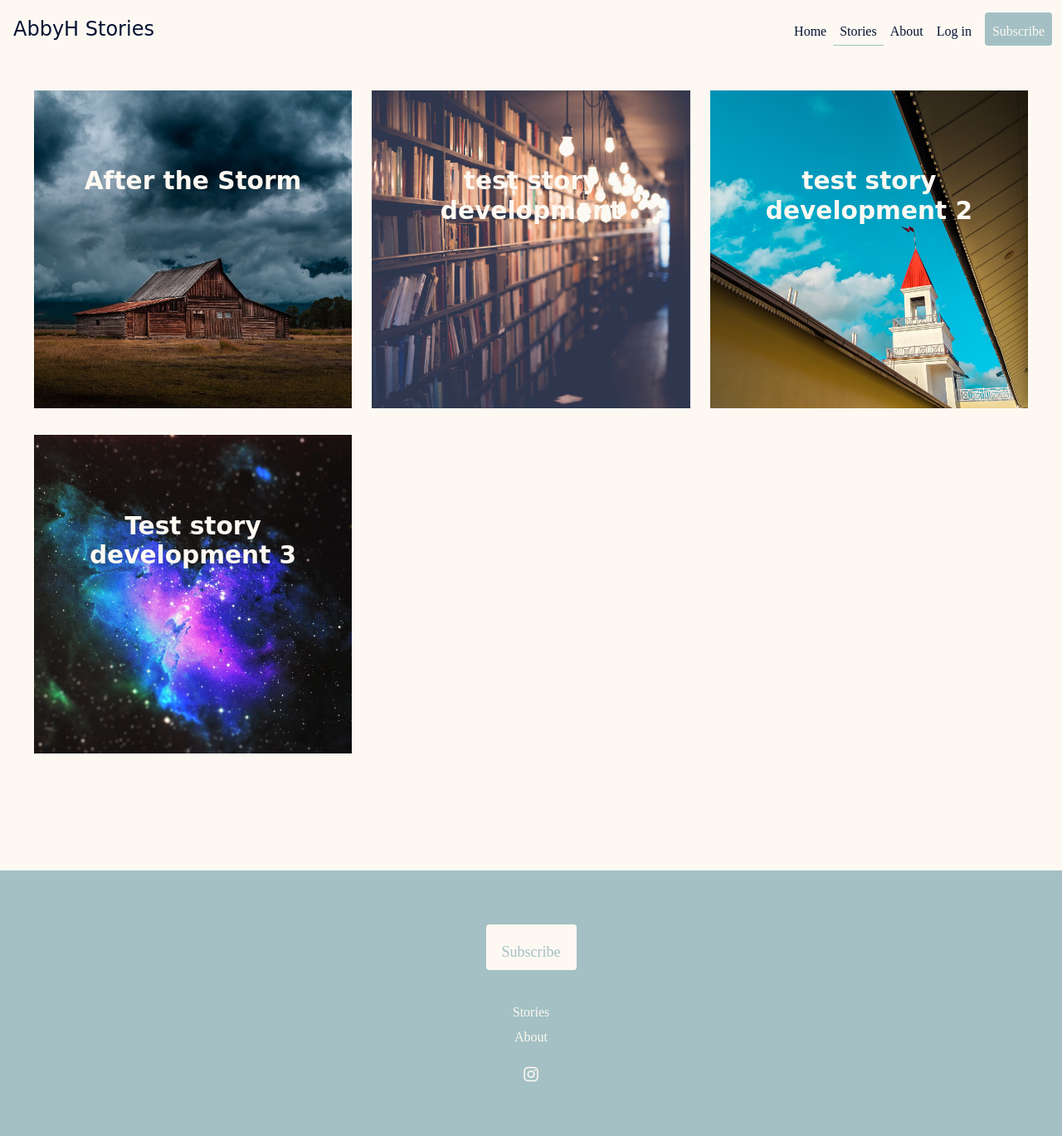
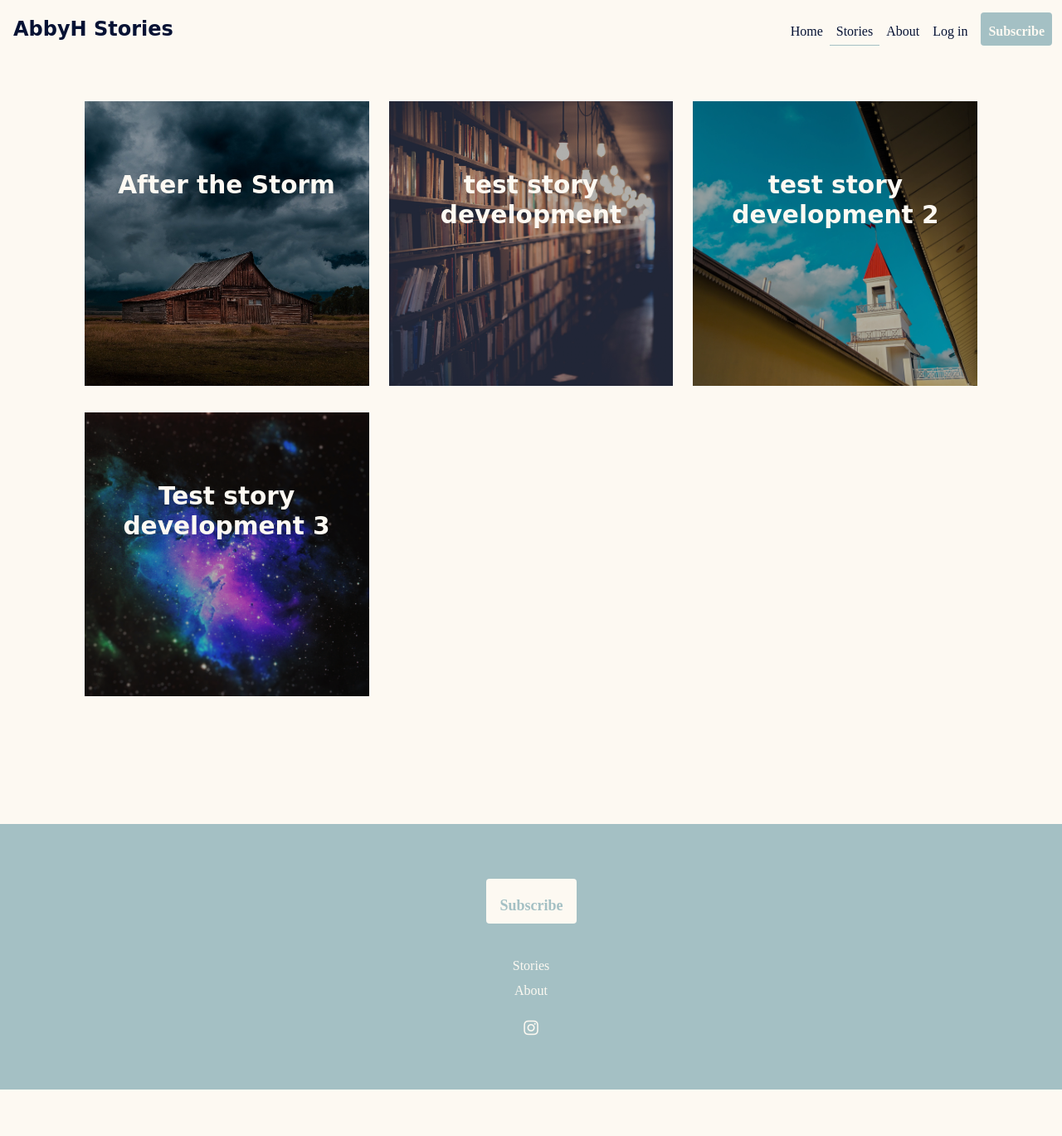
Before and after one commit to thaysom22/justAbbyH, a Django app: page /stories/ in a window 1280 px wide. Shown: the whole page at 83% size. After the commit the page ends 1313 px from the top, so only its background shows below. Run offline with Django 3.2, Linux system fonts and the light colour scheme; data comes from the database, SQL or seed files in the repository; both versions use the stored data as it was after the commit; parts of the project's set-up code (start-up, migrations or seed data) failed here and were passed over; some libraries are stand-ins or nearby versions; some web fonts are replaced.

Commit message:
feat: complete stories list page

```diff
--- a/static/css/base.css
+++ b/static/css/base.css
@@ -53,6 +53,7 @@ body {
 .btn.cta-btn {
     background-color: var(--light-blue);
     color: var(--off-white);
+    font-weight: bolder;
 }
 
 .btn.cta-btn.btn-color-inv {
@@ -82,6 +83,7 @@ body {
     font-family: var(--cursive);
     font-size: 24px;
     color: var(--dark-blue);
+    font-weight: 600;
 }
 
 .navbar .navbar-brand,
--- a/stories/static/stories/css/stories.css
+++ b/stories/static/stories/css/stories.css
@@ -1,5 +1,5 @@
 .stories-list-wrapper {
-    padding: calc(6rem + 1vw) calc(1rem + 1vw);
+    padding: calc(6rem + 2vw) calc(4rem + 2vw);
     min-height: 100vh;
 }
 
@@ -16,11 +16,18 @@
     position: relative;
 }
 
+/* hover effect on story image link */
+.story-wrapper .story-img:hover {
+    box-shadow: 0 0 15px #888;
+}
+
 /* CREDIT[11] */
 .story-wrapper .story-img::after {
     content: "";
     display: block;
     padding-bottom: 100%;
+    background-color: black;
+    opacity: .3;
 }
 
 .story-img .story-title {
@@ -34,4 +41,5 @@
     top: 20%;
     width: 100%;
     padding: 1rem;
+    z-index: 10;
 }
```
Also changed, not shown: stories/admin.py (+1 -1 lines), db.sqlite3, media/public/story_images/test_story_1_image.jpg (added), media/public/story_images/test_story_2_image.jpg (added), media/public/story_images/test_story_3_img.jpg (added), 2 other files.
